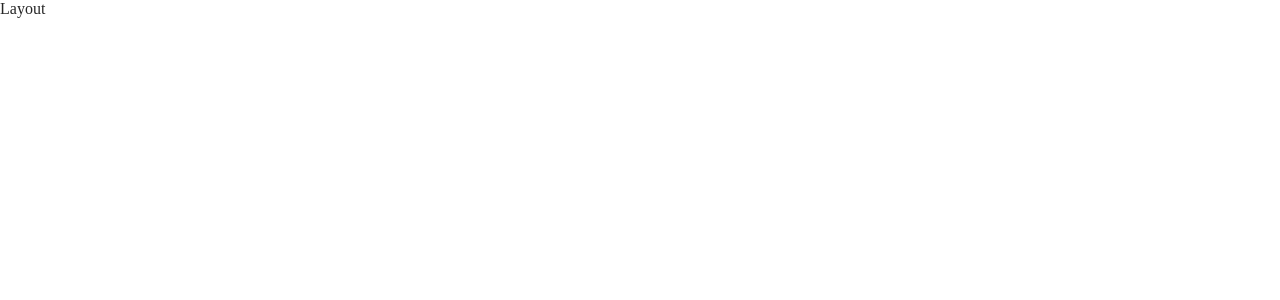
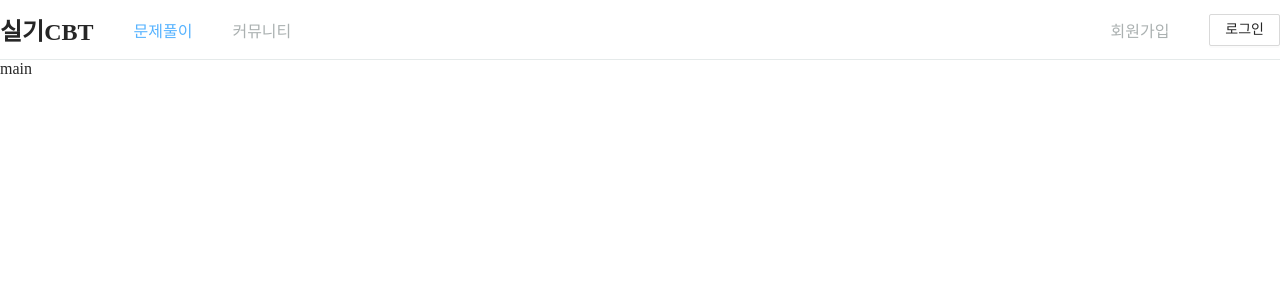
Before and after one commit to cbt-mockTest-project/cbt-client, a Next.js app: page / in a window 1280 px wide. Shown: the top 300 px of the page. Built offline with nearby package versions, Linux system fonts and the light colour scheme.

Commit message:
Feat: Create layout component

```diff
--- a/src/components/layout/Layout.tsx
+++ b/src/components/layout/Layout.tsx
@@ -1,12 +1,27 @@
 import React from 'react';
 import styled from 'styled-components';
+import Nav from './Nav';
 
-const Layout = () => {
-  return <div>Layout</div>;
+interface LayoutProps {
+  children: React.ReactNode;
+}
+
+const Layout: React.FC<LayoutProps> = ({ children }) => {
+  return (
+    <LayoutContainer>
+      <Nav />
+      <div className="layout-children-wrapper">{children}</div>
+    </LayoutContainer>
+  );
 };
 
 export default Layout;
 
 const LayoutContainer = styled.div`
-  color: @blue-5;
+  .layout-children-wrapper {
+    margin: 0 auto;
+    display: flex;
+    flex-direction: column;
+    width: 1280px;
+  }
 `;
```
